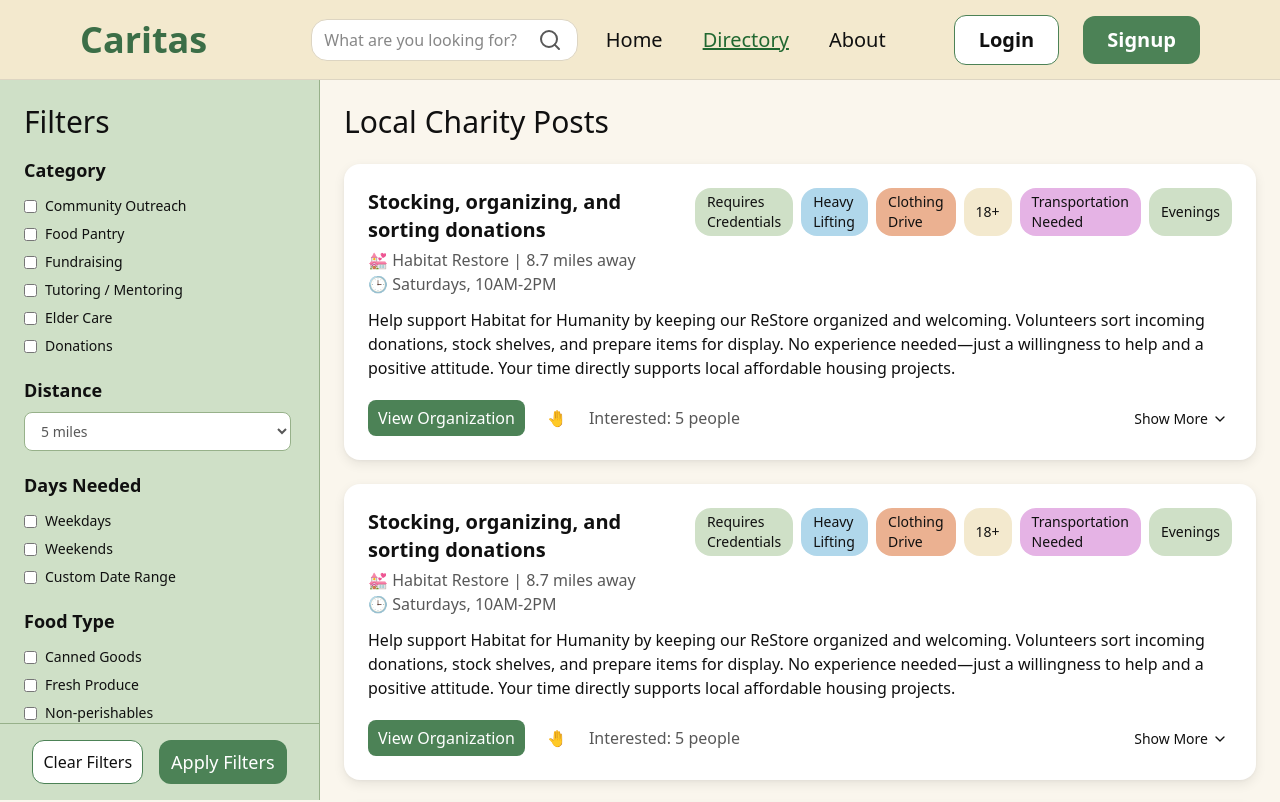
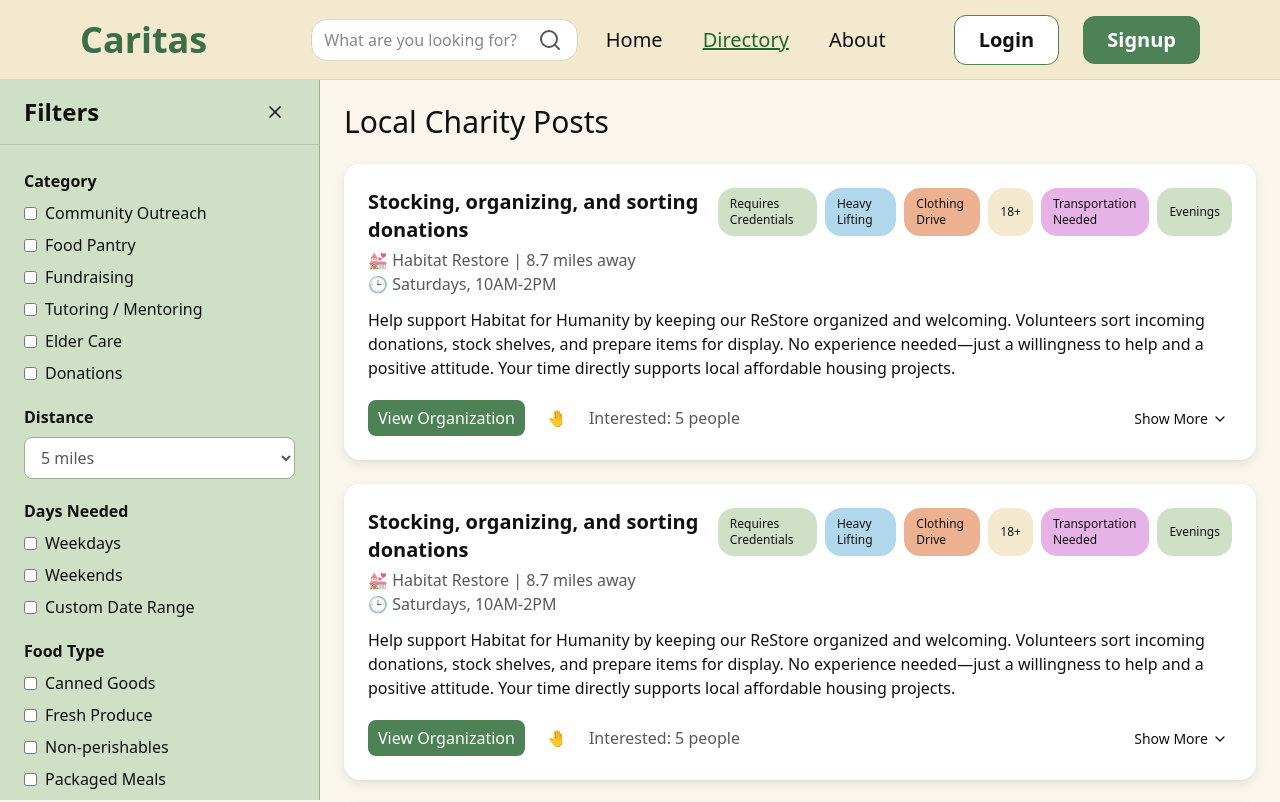
Before and after one commit to Yummypieisyummy/Caritas, a React (Vite) app in the folder frontend/: page /directory in a window 1280 px wide. Shown: the top 802 px of the page. Built offline with nearby package versions, Linux system fonts and the light colour scheme.

Commit message:
Add filter context with useReducer for checkboxes and select filters; Make filters controlled for live updates

```diff
--- a/frontend/src/App.tsx
+++ b/frontend/src/App.tsx
@@ -6,10 +6,11 @@ import AboutPage from './pages/AboutPage';
 import LoginPage from './pages/LoginPage';
 import SignupPage from './pages/SignupPage';
 import OrganizationPage from './pages/OrganizationPage';
+import { FiltersProvider } from './contexts/FiltersContext';
 
 function App() {
   return (
-    <>
+    <FiltersProvider>
       <Router>
         <Navbar />
         <Routes>
@@ -21,7 +22,7 @@ function App() {
           <Route path="/organization/:id" element={<OrganizationPage />} />
         </Routes>
       </Router>
-    </>
+    </FiltersProvider>
   );
 }
 
--- a/frontend/src/components/directory/Filters.tsx
+++ b/frontend/src/components/directory/Filters.tsx
@@ -1,151 +1,140 @@
 import Button from '../ui/Button';
 import Checkbox from '../ui/Checkbox';
 import Select from '../ui/Select';
-
-const CATEGORY_OPTIONS = [
-  'Community Outreach',
-  'Food Pantry',
-  'Fundraising',
-  'Tutoring / Mentoring',
-  'Elder Care',
-  'Donations',
-];
-
-const DAYS_NEEDED_OPTIONS = ['Weekdays', 'Weekends', 'Custom Date Range'];
-
-const DISTANCE_OPTIONS = ['5 miles', '10 miles', '25 miles', 'Any Distance'];
-
-const FOOD_TYPE_OPTIONS = [
-  'Canned Goods',
-  'Fresh Produce',
-  'Non-perishables',
-  'Packaged Meals',
-  'Baked Goods',
-];
-
-const REQUIREMNETS_OPTIONS = [
-  'Requires Credentials',
-  'Orientation Needed',
-  "Requires Driver's License",
-  'Food Handling Certification',
-];
-
-const PHYSICAL_REQUIREMENTS_OPTIONS = [
-  'Heavy Lifting',
-  'Outdoor Work',
-  'Standing for Long Periods',
-];
-
-const ORGANIZATION_TYPE_OPTIONS = [
-  'Non-Profit',
-  'Community Center',
-  'Religious Organization',
-];
-
-const TIME_COMMITMENT_OPTIONS = [
-  'One-time',
-  '<2 hours',
-  'Half day',
-  'Full day',
-  'Ongoing/weekly',
-];
-
-const SPECIAL_NEEDS_OPTIONS = [
-  'Accessible for Wheelchairs',
-  'Pet-Friendly',
-  'Kid-Friendly',
-];
-
-const URGENCY_OPTIONS = ['Immediate', 'This Week', 'This month'];
+import { useEffect } from 'react';
+import { useFilters } from '../../contexts/FiltersContext';
+import * as filterOptions from '../../config/filterOptions';
+import { XIcon } from 'lucide-react';
 
 const Filters = () => {
+  const { filters, toggleOption, setSelect, clearFilters } = useFilters();
+
+  useEffect(() => {
+    console.log('filters:', filters);
+  }, [filters]);
+
   return (
-    <aside className="fixed h-[calc(100vh-5rem)] w-80 flex flex-col bg-filter-bg border-r border-filter-stroke">
-      <header className="px-6 pt-6 pb-4">
-        <h1 className="font-medium text-3xl">Filters</h1>
+    <aside className="fixed top-20 bottom-0 w-80 flex flex-col bg-filter-bg border-r border-filter-stroke">
+      {/* Header */}
+      <header className="flex items-center justify-between px-6 py-4 border-b border-filter-stroke/50">
+        <h1 className="font-semibold text-2xl">Filters</h1>
+        <Button as="button" variant="icon" size="sm" onClick={clearFilters}>
+          <XIcon className="w-5 h-5" />
+          {/* add label later, indicating clear filters */}
+        </Button>
       </header>
 
-      {/* Scrollable section */}
-      <section className="flex-1 overflow-y-auto px-6 pb-6">
-        <div className="flex flex-col gap-5 pr-1">
-          {/* Categories - checkbox */}
+      {/* Scrollable Filter Options */}
+      <section className="flex-1 overflow-y-auto px-6 py-6">
+        <div className="flex flex-col gap-5">
+          {/* Category */}
           <div className="flex flex-col gap-2">
-            <h2 className="font-semibold text-lg mb-1">Category</h2>
-            {CATEGORY_OPTIONS.map((cat) => (
-              <Checkbox key={cat} option={cat} />
+            <span className="font-semibold">Category</span>
+            {filterOptions.CATEGORY_OPTIONS.map((cat) => (
+              <Checkbox
+                key={cat}
+                option={cat}
+                checked={filters.category.includes(cat)}
+                onChange={() => toggleOption('category', cat)}
+              />
             ))}
           </div>
-          {/* Distance - dropdown */}
-          <div>
-            <Select label="Distance" options={DISTANCE_OPTIONS} />
-          </div>
-          {/* Days needed - checkbox */}
+
+          {/* Distance */}
+          <Select
+            label="Distance"
+            options={filterOptions.DISTANCE_OPTIONS}
+            value={filters.distance}
+            onChange={(e) => setSelect('distance', e.target.value)}
+          />
+
+          {/* Days Needed */}
           <div className="flex flex-col gap-2">
-            <h2 className="font-semibold text-lg mb-1">Days Needed</h2>
-            {DAYS_NEEDED_OPTIONS.map((days) => (
-              <Checkbox key={days} option={days} />
+            <span className="font-semibold">Days Needed</span>
+            {filterOptions.DAYS_NEEDED_OPTIONS.map((days) => (
+              <Checkbox
+                key={days}
+                option={days}
+                checked={filters.daysNeeded.includes(days)}
+                onChange={() => toggleOption('daysNeeded', days)}
+              />
             ))}
           </div>
-          {/* Food type - checkbox */}
+
+          {/* Food Type */}
           <div className="flex flex-col gap-2">
-            <h2 className="font-semibold text-lg mb-1">Food Type</h2>
-            {FOOD_TYPE_OPTIONS.map((food) => (
-              <Checkbox key={food} option={food} />
+            <span className="font-semibold">Food Type</span>
+            {filterOptions.FOOD_TYPE_OPTIONS.map((food) => (
+              <Checkbox
+                key={food}
+                option={food}
+                checked={filters.foodType.includes(food)}
+                onChange={() => toggleOption('foodType', food)}
+              />
             ))}
           </div>
-          {/* Skills/Certification requirements - checkbox */}
+
+          {/* Skills / Cert Requirements */}
           <div className="flex flex-col gap-2">
-            <h2 className="font-semibold text-lg mb-1">
-              Skills / Cert Requirements
-            </h2>
-            {REQUIREMNETS_OPTIONS.map((req) => (
-              <Checkbox key={req} option={req} />
+            <span className="font-semibold">Skills / Cert Requirements</span>
+            {filterOptions.REQUIREMENTS_OPTIONS.map((req) => (
+              <Checkbox
+                key={req}
+                option={req}
+                checked={filters.requirements.includes(req)}
+                onChange={() => toggleOption('requirements', req)}
+              />
             ))}
           </div>
-          {/* Physical requirements - checkbox */}
+
+          {/* Physical Requirements */}
           <div className="flex flex-col gap-2">
-            <h2 className="font-semibold text-lg mb-1">
-              Physical Requirements
-            </h2>
-            {PHYSICAL_REQUIREMENTS_OPTIONS.map((req) => (
-              <Checkbox key={req} option={req} />
+            <span className="font-semibold">Physical Requirements</span>
+            {filterOptions.PHYSICAL_REQUIREMENTS_OPTIONS.map((req) => (
+              <Checkbox
+                key={req}
+                option={req}
+                checked={filters.physicalRequirements.includes(req)}
+                onChange={() => toggleOption('physicalRequirements', req)}
+              />
             ))}
           </div>
-          {/* Org type - dropdown */}
-          <div>
-            <Select
-              label="Organization Type"
-              options={ORGANIZATION_TYPE_OPTIONS}
-            />
-          </div>
-          {/* Time commitment - dropdown */}
-          <div>
-            <Select label="Time Commitment" options={TIME_COMMITMENT_OPTIONS} />
-          </div>
-          {/* Special needs - checkbox */}
+
+          {/* Organization Type */}
+          <Select
+            label="Organization Type"
+            options={filterOptions.ORGANIZATION_TYPE_OPTIONS}
+            onChange={(e) => setSelect('orgType', e.target.value)}
+          />
+
+          {/* Time Commitment */}
+          <Select
+            label="Time Commitment"
+            options={filterOptions.TIME_COMMITMENT_OPTIONS}
+            onChange={(e) => setSelect('timeOption', e.target.value)}
+          />
+
+          {/* Special Needs / Restrictions */}
           <div className="flex flex-col gap-2">
-            <h2 className="font-semibold text-lg mb-1">
-              Special Needs / Restrictions
-            </h2>
-            {SPECIAL_NEEDS_OPTIONS.map((opt) => (
-              <Checkbox key={opt} option={opt} />
+            <span className="font-semibold">Special Needs / Restrictions</span>
+            {filterOptions.SPECIAL_NEEDS_OPTIONS.map((opt) => (
+              <Checkbox
+                key={opt}
+                option={opt}
+                checked={filters.specialOptions.includes(opt)}
+                onChange={() => toggleOption('specialOptions', opt)}
+              />
             ))}
           </div>
-          {/* Urgency / priority - dropdown */}
-          <div>
-            <Select label="Urgency / Priority" options={URGENCY_OPTIONS} />
-          </div>
+
+          {/* Urgency / Priority */}
+          <Select
+            label="Urgency / Priority"
+            options={filterOptions.URGENCY_OPTIONS}
+            onChange={(e) => setSelect('urgency', e.target.value)}
+          />
         </div>
       </section>
-
-      <footer className="flex gap-4 justify-center px-6 py-4 border-t border-filter-stroke">
-        <Button as="button" variant="secondary" size="sm">
-          Clear Filters
-        </Button>
-        <Button as="button" variant="primary" size="md">
-          Apply Filters
-        </Button>
-      </footer>
     </aside>
   );
 };
--- a/frontend/src/components/ui/Checkbox.tsx
+++ b/frontend/src/components/ui/Checkbox.tsx
@@ -10,7 +10,7 @@ const Checkbox = (props: CheckboxProps) => {
 
   return (
     <label
-      className={`flex items-center gap-2 cursor-pointer select-none text-sm ${className}`}
+      className={`flex items-center gap-2 cursor-pointer select-none ${className}`}
     >
       <input type="checkbox" className="accent-accent-green" {...rest} />
       {option}
--- a/frontend/src/components/ui/Select.tsx
+++ b/frontend/src/components/ui/Select.tsx
@@ -10,8 +10,8 @@ const Select = (props: SelectProps) => {
   const { label, options, className = '', ...rest } = props;
 
   return (
-    <label className="flex flex-col gap-2 text-sm">
-      <span className="font-semibold text-lg">{label}</span>
+    <label className="flex flex-col gap-2">
+      <span className="font-semibold">{label}</span>
       <select
         className={`border border-filter-stroke px-3 py-2 rounded-lg bg-white focus:outline-none focus:border-accent-green text-text-muted ${className}`}
         {...rest}
--- a/frontend/src/components/ui/Tag.tsx
+++ b/frontend/src/components/ui/Tag.tsx
@@ -22,7 +22,7 @@ const Tag = (props: TagProps) => {
 
   return (
     <span
-      className={`px-3 py-1 rounded-2xl text-sm inline-flex items-center justify-center ${colors[color]} ${className}`}
+      className={`px-3 py-2 rounded-2xl text-xs inline-flex items-center justify-center ${colors[color]} ${className}`}
     >
       {children}
     </span>
--- /dev/null
+++ b/frontend/src/config/filterOptions.ts
@@ -0,0 +1,64 @@
+export const CATEGORY_OPTIONS = [
+  'Community Outreach',
+  'Food Pantry',
+  'Fundraising',
+  'Tutoring / Mentoring',
+  'Elder Care',
+  'Donations',
+];
+
+export const DAYS_NEEDED_OPTIONS = [
+  'Weekdays',
+  'Weekends',
+  'Custom Date Range',
+];
+
+export const DISTANCE_OPTIONS = [
+  '5 miles',
+  '10 miles',
+  '25 miles',
+  'Any Distance',
+];
+
+export const FOOD_TYPE_OPTIONS = [
+  'Canned Goods',
+  'Fresh Produce',
+  'Non-perishables',
+  'Packaged Meals',
+  'Baked Goods',
+];
+
+export const REQUIREMENTS_OPTIONS = [
+  'Requires Credentials',
+  'Orientation Needed',
+  "Requires Driver's License",
+  'Food Handling Certification',
+];
+
+export const PHYSICAL_REQUIREMENTS_OPTIONS = [
+  'Heavy Lifting',
+  'Outdoor Work',
+  'Standing for Long Periods',
+];
+
+export const ORGANIZATION_TYPE_OPTIONS = [
+  'Non-Profit',
+  'Community Center',
+  'Religious Organization',
+];
+
+export const TIME_COMMITMENT_OPTIONS = [
+  'One-time',
+  '<2 hours',
+  'Half day',
+  'Full day',
+  'Ongoing/weekly',
+];
+
+export const SPECIAL_NEEDS_OPTIONS = [
+  'Accessible for Wheelchairs',
+  'Pet-Friendly',
+  'Kid-Friendly',
+];
+
+export const URGENCY_OPTIONS = ['Immediate', 'This Week', 'This month'];
--- /dev/null
+++ b/frontend/src/contexts/FiltersContext.tsx
@@ -0,0 +1,92 @@
+import { createContext, use, ReactNode, useReducer } from 'react';
+import { FiltersType, defaultFilters } from '../types/filters';
+
+type FiltersAction =
+  | {
+      type: 'TOGGLE_OPTION'; // Checkboxes
+      key: keyof FiltersType;
+      value: string;
+    }
+  | {
+      type: 'SET_SELECT'; // Drop-down selections
+      key: keyof FiltersType;
+      value: string | null;
+    }
+  | {
+      type: 'CLEAR_FILTERS';
+    };
+
+// Takes current state, takes an action, returns new state
+const filtersReducer = (
+  state: FiltersType,
+  action: FiltersAction,
+): FiltersType => {
+  // Function must always return a value exactly like FiltersType
+
+  switch (action.type) {
+    case 'TOGGLE_OPTION': {
+      const current = state[action.key] as string[]; // Current state before change
+
+      return {
+        ...state, // Create new copy of prev state
+        [action.key]: current.includes(action.value) // Update the correct property
+          ? current.filter((v) => v !== action.value) // Remove value if already in current state
+          : [...current, action.value],
+      };
+    }
+
+    case 'SET_SELECT': {
+      return {
+        ...state,
+        [action.key]: action.value,
+      };
+    }
+
+    case 'CLEAR_FILTERS': {
+      return defaultFilters;
+    }
+  }
+};
+
+type FiltersContextValue = {
+  filters: FiltersType;
+  toggleOption: (key: keyof FiltersType, value: string) => void;
+  setSelect: (key: keyof FiltersType, value: string) => void;
+  clearFilters: () => void;
+};
+
+const FiltersContext = createContext<FiltersContextValue | undefined>(
+  undefined,
+);
+
+export const FiltersProvider = ({ children }: { children: ReactNode }) => {
+  const [filters, dispatch] = useReducer(filtersReducer, defaultFilters);
+
+  const toggleOption = (key: keyof FiltersType, value: string) => {
+    dispatch({ type: 'TOGGLE_OPTION', key, value });
+  };
+
+  const setSelect = (key: keyof FiltersType, value: string) => {
+    dispatch({ type: 'SET_SELECT', key, value });
+  };
+
+  const clearFilters = () => {
+    dispatch({ type: 'CLEAR_FILTERS' });
+  };
+
+  return (
+    <FiltersContext value={{ filters, toggleOption, setSelect, clearFilters }}>
+      {children}
+    </FiltersContext>
+  );
+};
+
+export const useFilters = () => {
+  const context = use(FiltersContext);
+
+  if (!context) {
+    throw new Error('useFilter must be used within FiltersProvider');
+  }
+
+  return context;
+};
--- a/frontend/src/pages/SignupPage.tsx
+++ b/frontend/src/pages/SignupPage.tsx
@@ -37,7 +37,7 @@ const SignupPage = () => {
     <main className="flex flex-col justify-center items-center min-h-screen w-full">
       <section className="flex flex-col gap-6 w-120 bg-white rounded-2xl p-8 shadow-card-shadow">
         <h2 className="mx-auto font-semibold text-2xl text-text-green">
-          Login
+          Signup
         </h2>
         <form onSubmit={handleSubmit} className="flex flex-col gap-4">
           <Input
--- /dev/null
+++ b/frontend/src/types/filters.ts
@@ -0,0 +1,25 @@
+export type FiltersType = {
+  category: string[];
+  daysNeeded: string[];
+  distance: string;
+  foodType: string[];
+  requirements: string[];
+  physicalRequirements: string[];
+  orgType: string;
+  timeOption: string;
+  specialOptions: string[];
+  urgency: string;
+};
+
+export const defaultFilters: FiltersType = {
+  category: [],
+  daysNeeded: [],
+  distance: '',
+  foodType: [],
+  requirements: [],
+  physicalRequirements: [],
+  orgType: '',
+  timeOption: '',
+  specialOptions: [],
+  urgency: '',
+};
```
